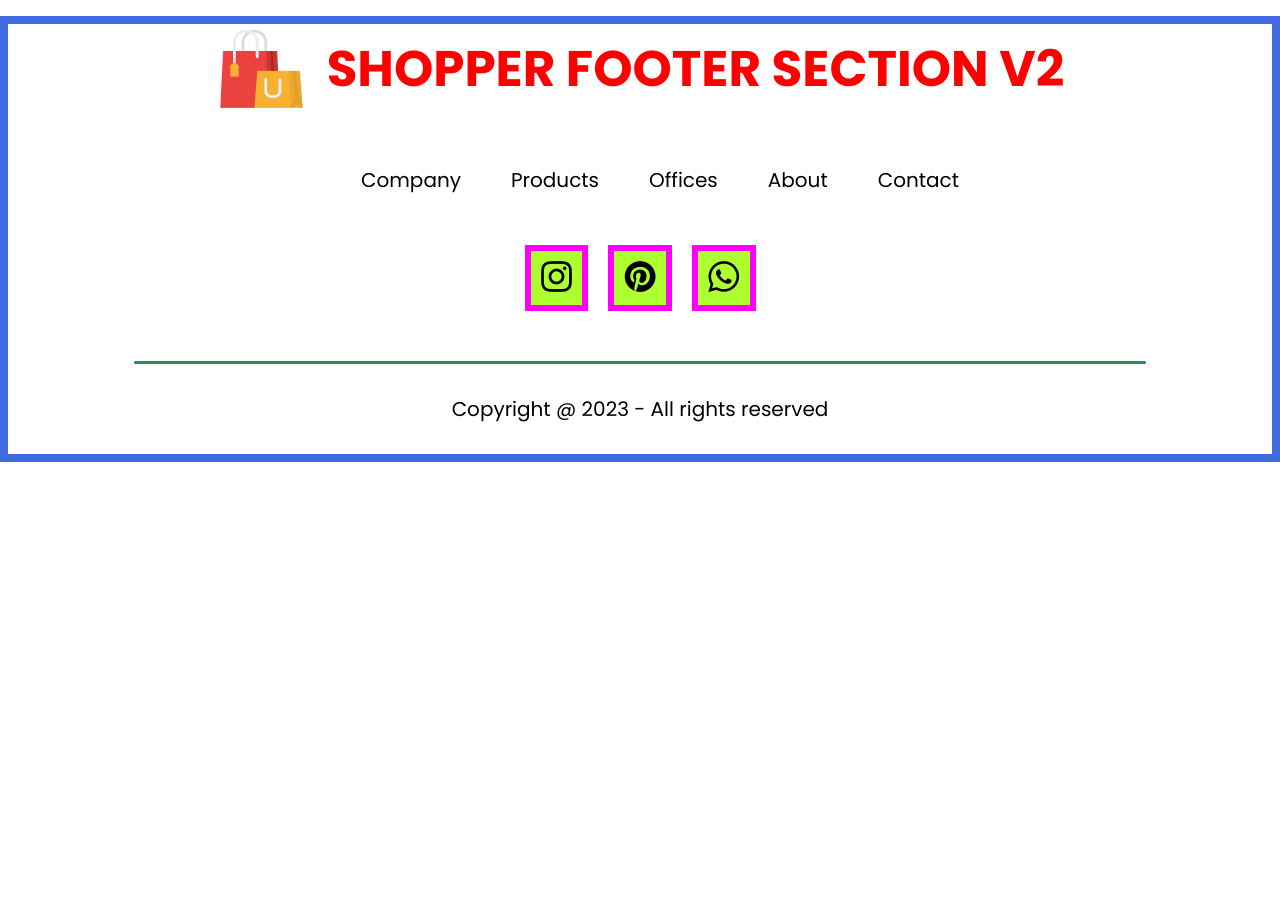
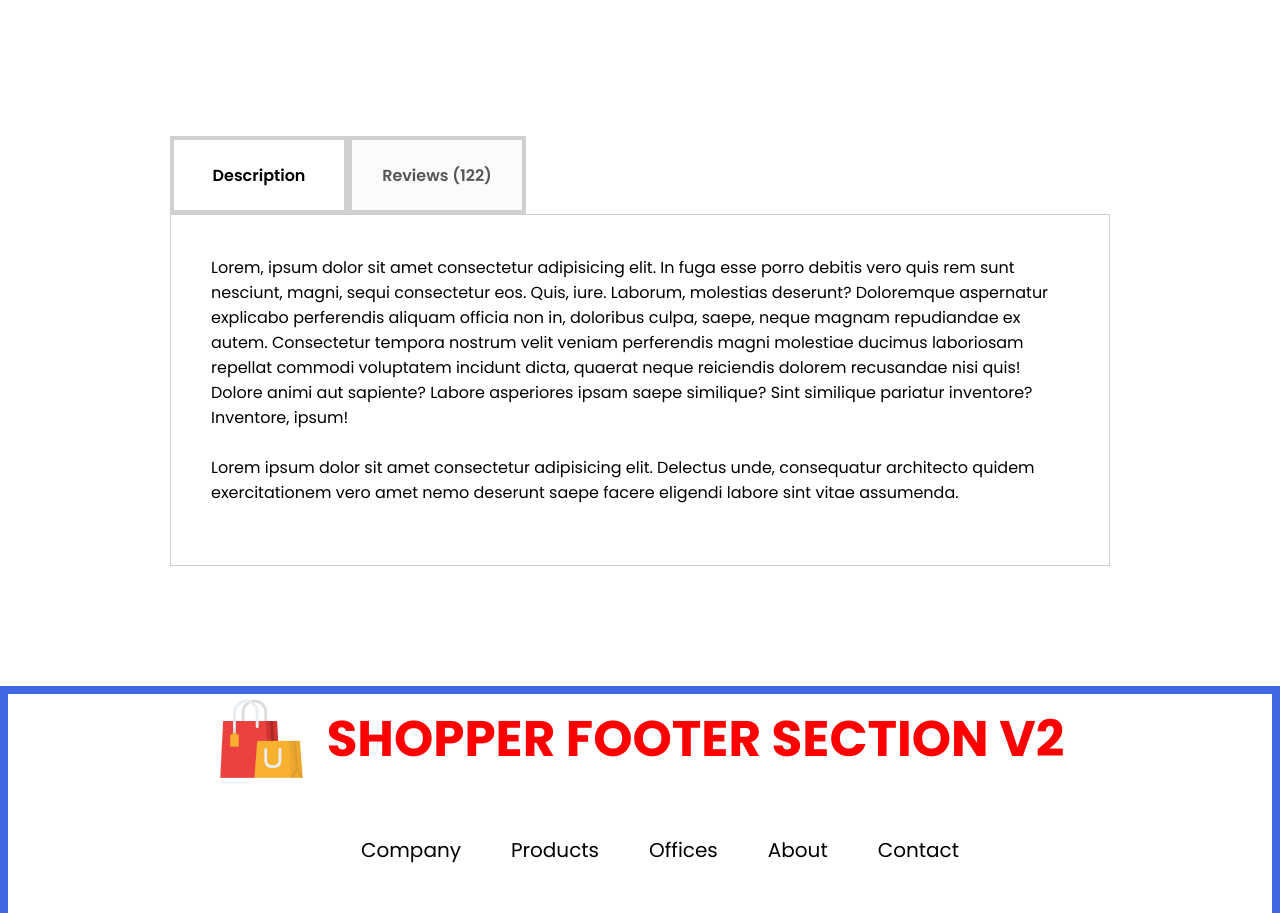
Before and after one commit to jmrourke/E-Commerce, a React (Create React App) app: page /product/1 in a window 1280 px wide. Shown: the part 1000-1913 px from the top of the page. Before the commit the page ends 1462 px from the top, so only its background shows below. Built offline with nearby package versions, Linux system fonts and the light colour scheme.

Commit message:
02:17:47

```diff
--- /dev/null
+++ b/src/Components/DescriptionBox/DescriptionBox.css
@@ -0,0 +1,32 @@
+.descriptionbox {
+    margin: 120px 170px;
+}
+
+.descriptionbox-navigator {
+    display: flex;
+}
+
+.descriptionbox-nav-box {
+    display: flex;
+    align-items: center;
+    justify-content: center;
+    font-size: 16px;
+    font-weight: 600;
+    width: 170px;
+    height: 70px;
+    border: 4px solid #d0d0d0;
+}
+
+.descriptionbox-nav-box.fade {
+    background: #fbfbfb;
+    color: #555;
+}
+
+.descriptionbox-description {
+    display: flex;
+    flex-direction: column;
+    gap: 25px;
+    border: 1px solid #d0d0d0;
+    padding: 40px;
+    padding-bottom: 60px;
+}
--- /dev/null
+++ b/src/Components/DescriptionBox/DescriptionBox.jsx
@@ -0,0 +1,23 @@
+import React from 'react'
+import './DescriptionBox.css'
+
+const DescriptionBox = () => {
+  return (
+    <div className='descriptionbox'>
+        <div className="descriptionbox-navigator">
+            <div className="descriptionbox-nav-box">
+                Description
+            </div>
+            <div className="descriptionbox-nav-box fade">
+                Reviews (122)
+            </div>
+        </div>
+        <div className="descriptionbox-description">
+            <p>Lorem, ipsum dolor sit amet consectetur adipisicing elit. In fuga esse porro debitis vero quis rem sunt nesciunt, magni, sequi consectetur eos. Quis, iure. Laborum, molestias deserunt? Doloremque aspernatur explicabo perferendis aliquam officia non in, doloribus culpa, saepe, neque magnam repudiandae ex autem. Consectetur tempora nostrum velit veniam perferendis magni molestiae ducimus laboriosam repellat commodi voluptatem incidunt dicta, quaerat neque reiciendis dolorem recusandae nisi quis! Dolore animi aut sapiente? Labore asperiores ipsam saepe similique? Sint similique pariatur inventore? Inventore, ipsum!</p>
+            <p>Lorem ipsum dolor sit amet consectetur adipisicing elit. Delectus unde, consequatur architecto quidem exercitationem vero amet nemo deserunt saepe facere eligendi labore sint vitae assumenda.</p>
+        </div>
+    </div>
+  )
+}
+
+export default DescriptionBox
--- a/src/Pages/Product.jsx
+++ b/src/Pages/Product.jsx
@@ -3,6 +3,7 @@ import {ShopContext} from '../Context/ShopContext'
 import { useParams } from 'react-router-dom';
 import Breadcrum from '../Components/Breadcrums/Breadcrum';
 import ProductDisplay from '../Components/ProductDisplay/ProductDisplay';
+import DescriptionBox from '../Components/DescriptionBox/DescriptionBox';
 
 
 const Product = () => {
@@ -15,6 +16,7 @@ const Product = () => {
     <div>
       <Breadcrum product={product} />
       <ProductDisplay product={product} />
+      <DescriptionBox/>
     </div>
   )
 }
```
